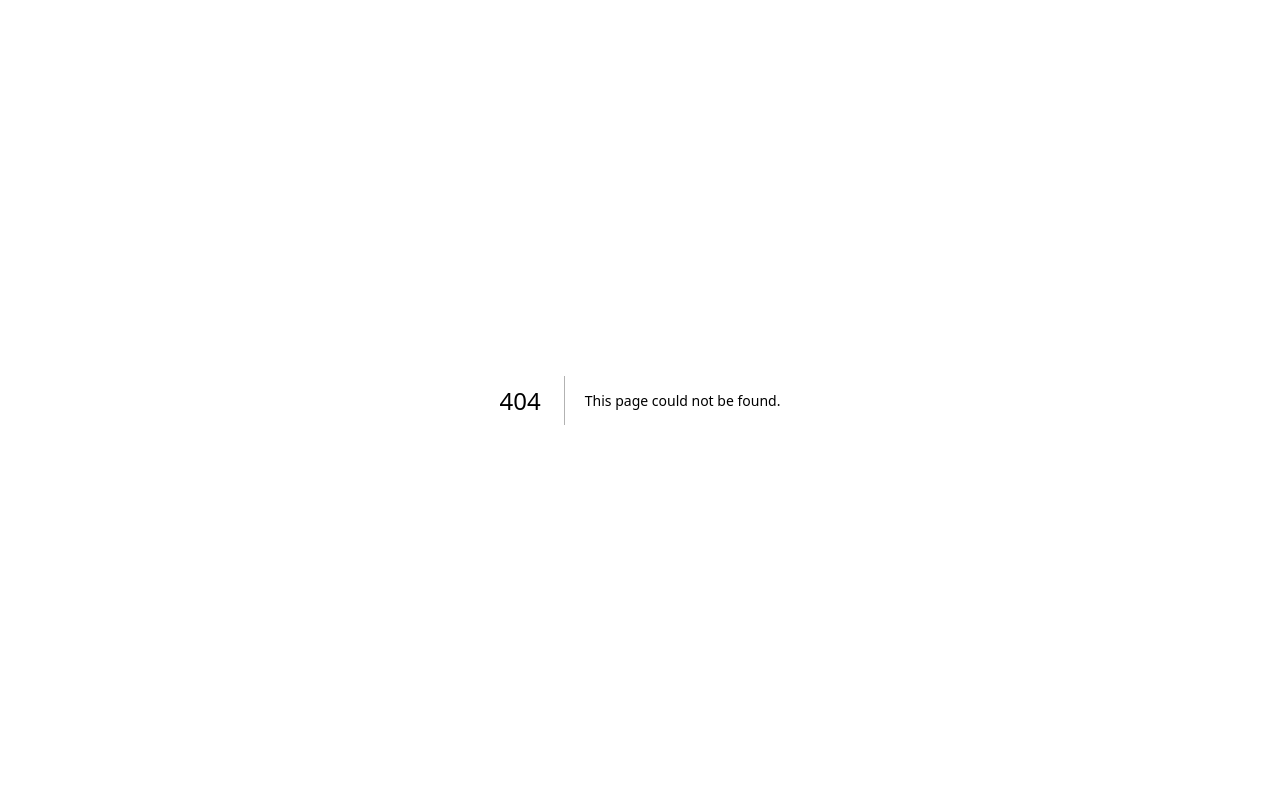
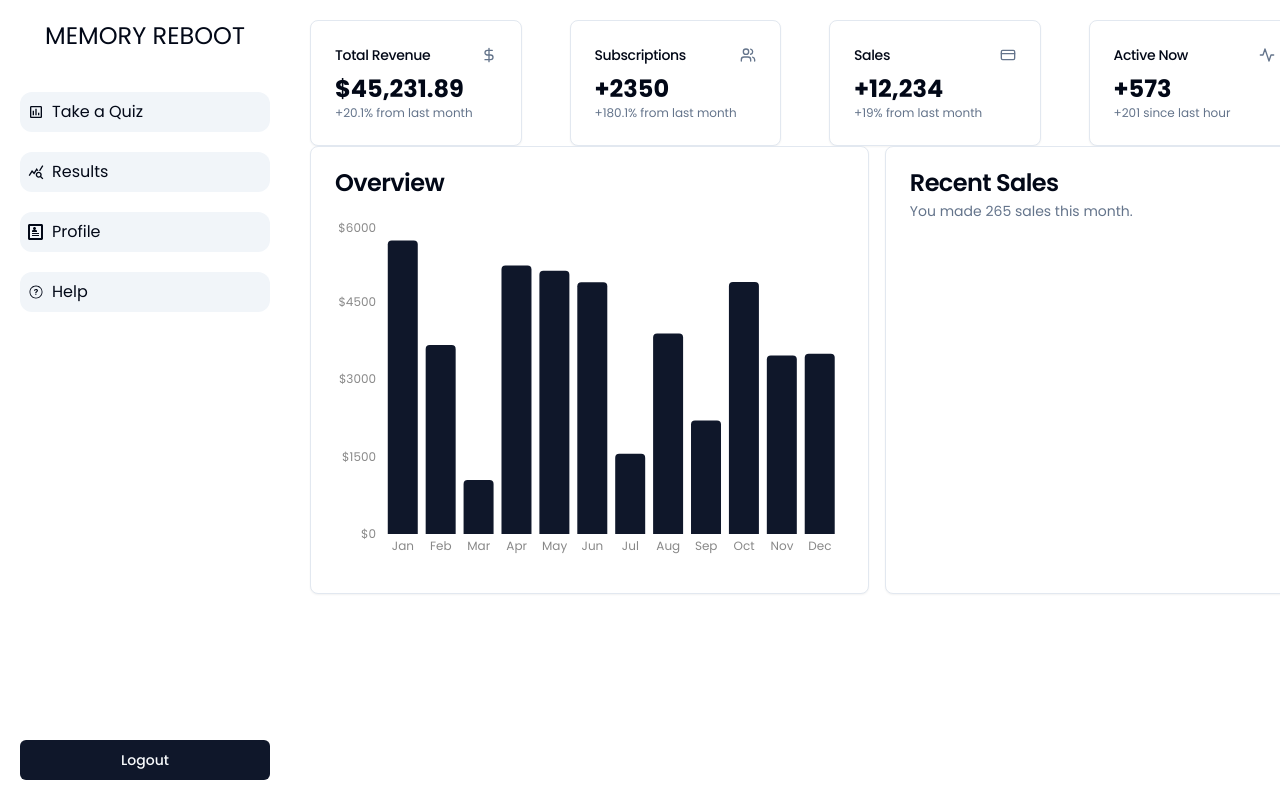
Before and after one commit to 1tsak/memory-reboot, a Next.js app: page /student in a window 1280 px wide. Before the commit this address had no page. Built offline with nearby package versions, Linux system fonts and the light colour scheme.

Commit message:
added icons

```diff
--- a/app/login/page.tsx
+++ b/app/login/page.tsx
@@ -47,7 +47,9 @@ export default function Page() {
               </div>
             </CardContent>
             <CardFooter>
-              <Button className="w-full">Login</Button>
+              <Link href={"/student"}>
+                <Button className="w-full">Login</Button>{" "}
+              </Link>
             </CardFooter>
           </Card>
         </TabsContent>
@@ -76,7 +78,9 @@ export default function Page() {
               </div>
             </CardContent>
             <CardFooter>
-              <Button className="w-full">Login</Button>
+              <Link href={"/teacher"}>
+                <Button className="w-full">Login</Button>{" "}
+              </Link>
             </CardFooter>
           </Card>
         </TabsContent>
--- /dev/null
+++ b/app/student/components/Sidebar.tsx
@@ -0,0 +1,32 @@
+import { Button } from "@/components/ui/button";
+
+import { MdOutlineAssessment,MdOutlineQueryStats } from "react-icons/md";
+import { ImProfile } from "react-icons/im";
+import { IoIosHelpCircleOutline } from "react-icons/io";
+export const Sidebar = () => {
+  return (
+    <div className="flex flex-col h-screen w-[350px] p-5 items-center space-y-10 ">
+      <h2 className="text-2xl font-base">MEMORY REBOOT</h2>
+      <div className="actions flex flex-col space-y-5">
+        <div className="flex w-[250px] py-2 rounded-xl pl-2 pr-5  space-x-2 items-center bg-slate-100">
+          <MdOutlineAssessment />
+          <p>Take a Quiz</p>
+        </div>
+        <div className="flex w-[250px] py-2 rounded-xl pl-2 pr-5  space-x-2 items-center bg-slate-100">
+          <MdOutlineQueryStats />
+          <p>Results</p>
+        </div>
+        <div className="flex w-[250px] py-2 rounded-xl pl-2 pr-5  space-x-2 items-center bg-slate-100">
+          <ImProfile />
+          <p>Profile</p>
+        </div>
+        <div className="flex w-[250px] py-2 rounded-xl pl-2 pr-5  space-x-2 items-center bg-slate-100">
+          <IoIosHelpCircleOutline />
+          <p>Help</p>
+        </div>
+      </div>
+      <div className="flex-1"></div>
+      <Button className="w-[250px]" color="black">Logout</Button>
+    </div>
+  );
+};
--- /dev/null
+++ b/app/student/components/overview.tsx
@@ -0,0 +1,83 @@
+"use client"
+
+import { Bar, BarChart, ResponsiveContainer, XAxis, YAxis } from "recharts"
+
+const data = [
+  {
+    name: "Jan",
+    total: Math.floor(Math.random() * 5000) + 1000,
+  },
+  {
+    name: "Feb",
+    total: Math.floor(Math.random() * 5000) + 1000,
+  },
+  {
+    name: "Mar",
+    total: Math.floor(Math.random() * 5000) + 1000,
+  },
+  {
+    name: "Apr",
+    total: Math.floor(Math.random() * 5000) + 1000,
+  },
+  {
+    name: "May",
+    total: Math.floor(Math.random() * 5000) + 1000,
+  },
+  {
+    name: "Jun",
+    total: Math.floor(Math.random() * 5000) + 1000,
+  },
+  {
+    name: "Jul",
+    total: Math.floor(Math.random() * 5000) + 1000,
+  },
+  {
+    name: "Aug",
+    total: Math.floor(Math.random() * 5000) + 1000,
+  },
+  {
+    name: "Sep",
+    total: Math.floor(Math.random() * 5000) + 1000,
+  },
+  {
+    name: "Oct",
+    total: Math.floor(Math.random() * 5000) + 1000,
+  },
+  {
+    name: "Nov",
+    total: Math.floor(Math.random() * 5000) + 1000,
+  },
+  {
+    name: "Dec",
+    total: Math.floor(Math.random() * 5000) + 1000,
+  },
+]
+
+export function Overview() {
+  return (
+    <ResponsiveContainer width="100%" height={350}>
+      <BarChart data={data}>
+        <XAxis
+          dataKey="name"
+          stroke="#888888"
+          fontSize={12}
+          tickLine={false}
+          axisLine={false}
+        />
+        <YAxis
+          stroke="#888888"
+          fontSize={12}
+          tickLine={false}
+          axisLine={false}
+          tickFormatter={(value) => `$${value}`}
+        />
+        <Bar
+          dataKey="total"
+          fill="currentColor"
+          radius={[4, 4, 0, 0]}
+          className="fill-primary"
+        />
+      </BarChart>
+    </ResponsiveContainer>
+  )
+}
--- /dev/null
+++ b/app/student/layout.tsx
@@ -0,0 +1,14 @@
+import { Sidebar } from "./components/Sidebar";
+
+export default function Layout({
+  children,
+}: Readonly<{
+  children: React.ReactNode;
+}>) {
+  return (
+    <div className=" w-screen flex flex-row">
+      <Sidebar />
+      <main className="w-full">{children}</main>
+    </div>
+  );
+}
--- /dev/null
+++ b/app/student/page.tsx
@@ -0,0 +1,132 @@
+import { Button } from "@/components/ui/button";
+import {
+  Card,
+  CardContent,
+  CardDescription,
+  CardFooter,
+  CardHeader,
+  CardTitle,
+} from "@/components/ui/card";
+import { Overview } from "./components/overview";
+export default function Page() {
+  return (
+    <div className=" w-full flex flex-col  m-5">
+      <div className="grid gap-12 md:grid-cols-2 lg:grid-cols-4">
+        <Card>
+          <CardHeader className="flex flex-row items-center justify-between space-y-0 pb-2">
+            <CardTitle className="text-sm font-medium">Total Revenue</CardTitle>
+            <svg
+              xmlns="http://www.w3.org/2000/svg"
+              viewBox="0 0 24 24"
+              fill="none"
+              stroke="currentColor"
+              strokeLinecap="round"
+              strokeLinejoin="round"
+              strokeWidth="2"
+              className="h-4 w-4 text-muted-foreground"
+            >
+              <path d="M12 2v20M17 5H9.5a3.5 3.5 0 0 0 0 7h5a3.5 3.5 0 0 1 0 7H6" />
+            </svg>
+          </CardHeader>
+          <CardContent>
+            <div className="text-2xl font-bold">$45,231.89</div>
+            <p className="text-xs text-muted-foreground">
+              +20.1% from last month
+            </p>
+          </CardContent>
+        </Card>
+        <Card>
+          <CardHeader className="flex flex-row items-center justify-between space-y-0 pb-2">
+            <CardTitle className="text-sm font-medium">Subscriptions</CardTitle>
+            <svg
+              xmlns="http://www.w3.org/2000/svg"
+              viewBox="0 0 24 24"
+              fill="none"
+              stroke="currentColor"
+              strokeLinecap="round"
+              strokeLinejoin="round"
+              strokeWidth="2"
+              className="h-4 w-4 text-muted-foreground"
+            >
+              <path d="M16 21v-2a4 4 0 0 0-4-4H6a4 4 0 0 0-4 4v2" />
+              <circle cx="9" cy="7" r="4" />
+              <path d="M22 21v-2a4 4 0 0 0-3-3.87M16 3.13a4 4 0 0 1 0 7.75" />
+            </svg>
+          </CardHeader>
+          <CardContent>
+            <div className="text-2xl font-bold">+2350</div>
+            <p className="text-xs text-muted-foreground">
+              +180.1% from last month
+            </p>
+          </CardContent>
+        </Card>
+        <Card>
+          <CardHeader className="flex flex-row items-center justify-between space-y-0 pb-2">
+            <CardTitle className="text-sm font-medium">Sales</CardTitle>
+            <svg
+              xmlns="http://www.w3.org/2000/svg"
+              viewBox="0 0 24 24"
+              fill="none"
+              stroke="currentColor"
+              strokeLinecap="round"
+              strokeLinejoin="round"
+              strokeWidth="2"
+              className="h-4 w-4 text-muted-foreground"
+            >
+              <rect width="20" height="14" x="2" y="5" rx="2" />
+              <path d="M2 10h20" />
+            </svg>
+          </CardHeader>
+          <CardContent>
+            <div className="text-2xl font-bold">+12,234</div>
+            <p className="text-xs text-muted-foreground">
+              +19% from last month
+            </p>
+          </CardContent>
+        </Card>
+        <Card>
+          <CardHeader className="flex flex-row items-center justify-between space-y-0 pb-2">
+            <CardTitle className="text-sm font-medium">Active Now</CardTitle>
+            <svg
+              xmlns="http://www.w3.org/2000/svg"
+              viewBox="0 0 24 24"
+              fill="none"
+              stroke="currentColor"
+              strokeLinecap="round"
+              strokeLinejoin="round"
+              strokeWidth="2"
+              className="h-4 w-4 text-muted-foreground"
+            >
+              <path d="M22 12h-4l-3 9L9 3l-3 9H2" />
+            </svg>
+          </CardHeader>
+          <CardContent>
+            <div className="text-2xl font-bold">+573</div>
+            <p className="text-xs text-muted-foreground">
+              +201 since last hour
+            </p>
+          </CardContent>
+        </Card>
+      </div>
+      <div className="grid gap-4 md:grid-cols-2 lg:grid-cols-7">
+        <Card className="col-span-4">
+          <CardHeader>
+            <CardTitle>Overview</CardTitle>
+          </CardHeader>
+          <CardContent className="pl-2">
+            <Overview />
+          </CardContent>
+        </Card>
+        <Card className="col-span-3">
+          <CardHeader>
+            <CardTitle>Recent Sales</CardTitle>
+            <CardDescription>You made 265 sales this month.</CardDescription>
+          </CardHeader>
+          <CardContent>
+            {/* <RecentSales /> */}
+          </CardContent>
+        </Card>
+      </div>
+    </div>
+  );
+}
--- /dev/null
+++ b/app/teacher/layout.tsx
@@ -0,0 +1,9 @@
+export default function Layout({ children }:Readonly<{
+    children: React.ReactNode;
+  }>) {
+    return (
+      <>
+        <main>{children}</main>
+      </>
+    )
+  }
--- a/package.json
+++ b/package.json
@@ -19,6 +19,8 @@
     "next": "14.1.2",
     "react": "^18",
     "react-dom": "^18",
+    "react-icons": "^5.0.1",
+    "recharts": "^2.12.4",
     "tailwind-merge": "^2.2.1",
     "tailwindcss-animate": "^1.0.7"
   },
```
Also changed, not shown: 1 other file (tests, documents, lock files or other folders).
